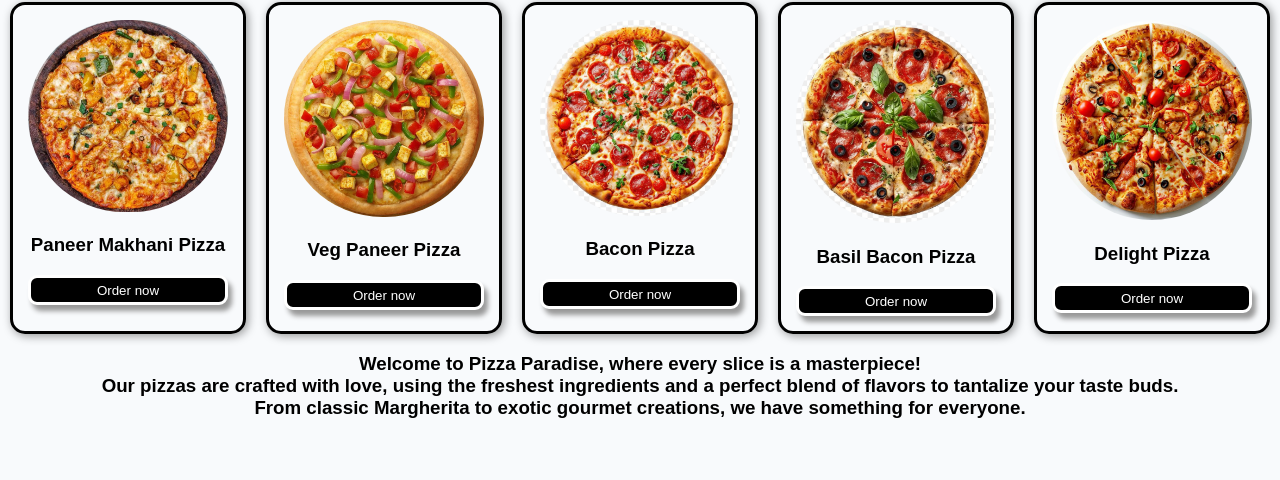
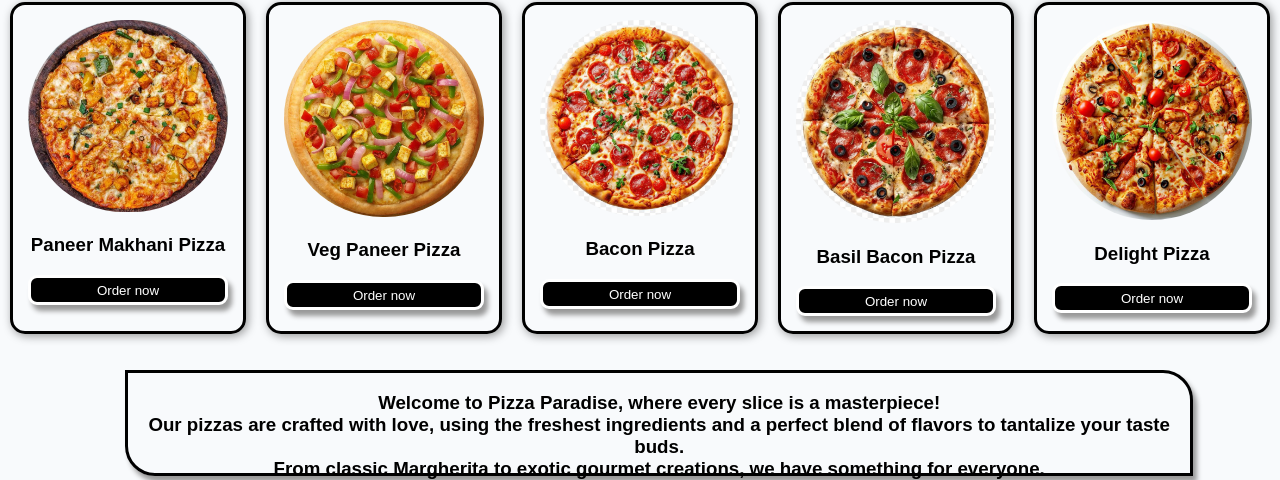
Before and after one commit to Shreyadeshmukh1030/Menu-page, a plain HTML site: page index.html in a window 1280 px wide. Shown: the part 378-858 px from the top of the page. Before the commit the page ends 816 px from the top, so only its background shows below. Drawn offline with Linux system fonts and the light colour scheme.

Commit message:
bottom text effects added

```diff
--- a/index.html
+++ b/index.html
@@ -4,6 +4,21 @@
     <meta charset="UTF-8">
     <meta name="viewport" content="width=device-width, initial-scale=1.0">
     <title>Menu page</title>
+    <style>
+        .bottom-container{
+
+    height: 100px;
+    width: 83%;
+    border: solid;
+    border-radius: 0px 30px 0px 30px;
+    margin-left: 125px;
+    box-shadow: 	4px 6px  5px #999999;
+}
+
+        .bottom-text{
+    text-align: center;
+}
+    </style>
     <link rel="stylesheet" href="styles.css">
 </head>
 <body style="background-color: #F8FAFC;">
@@ -37,7 +52,7 @@
                 <h3>Delight Pizza</h3>
                 <button class="btn">Order now</button>
             </div>
-        </div>
+        </div><br><br>
         <div class="bottom-container">
             <h3 class="bottom-text">Welcome to Pizza Paradise, where every slice is a masterpiece!<br> Our pizzas are crafted with love, using the freshest ingredients and a perfect blend of flavors to tantalize your taste buds.<br> From classic Margherita to exotic gourmet creations, we have something for everyone.</h3>
     </div>
```
